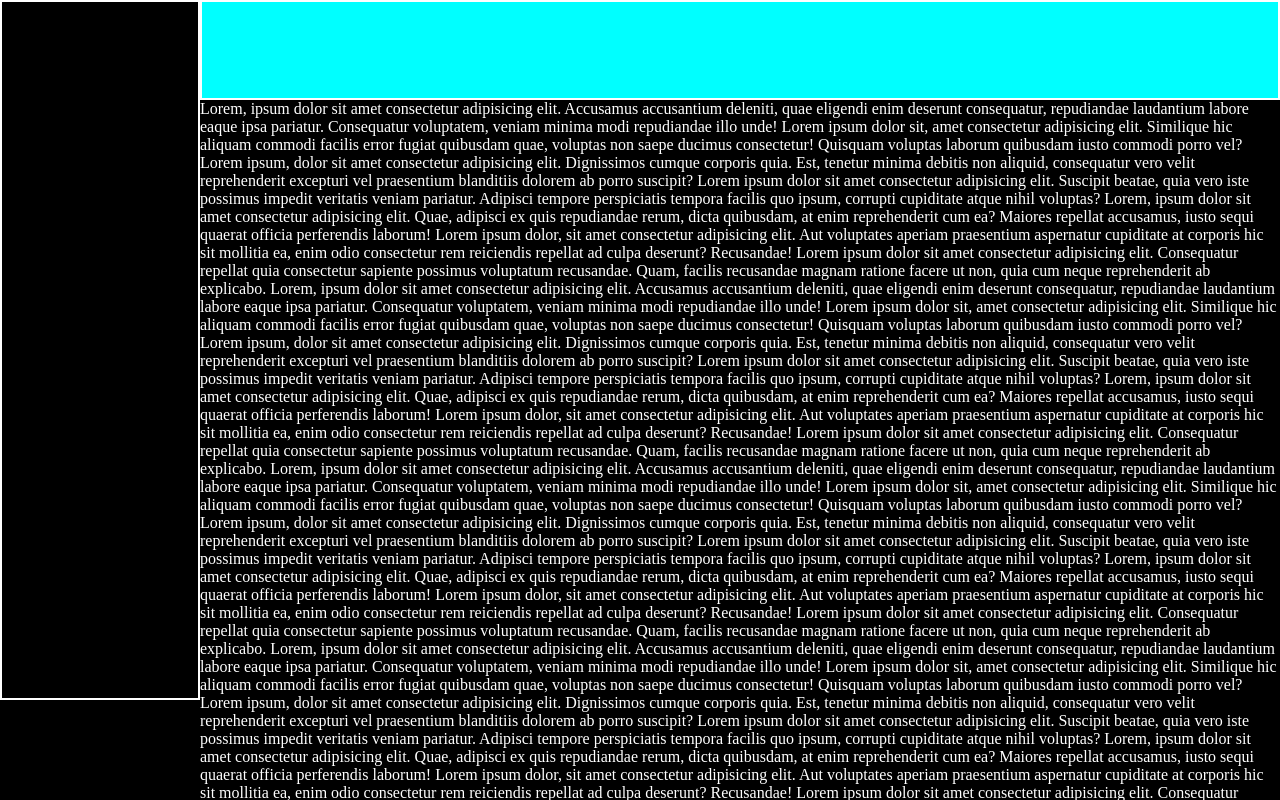
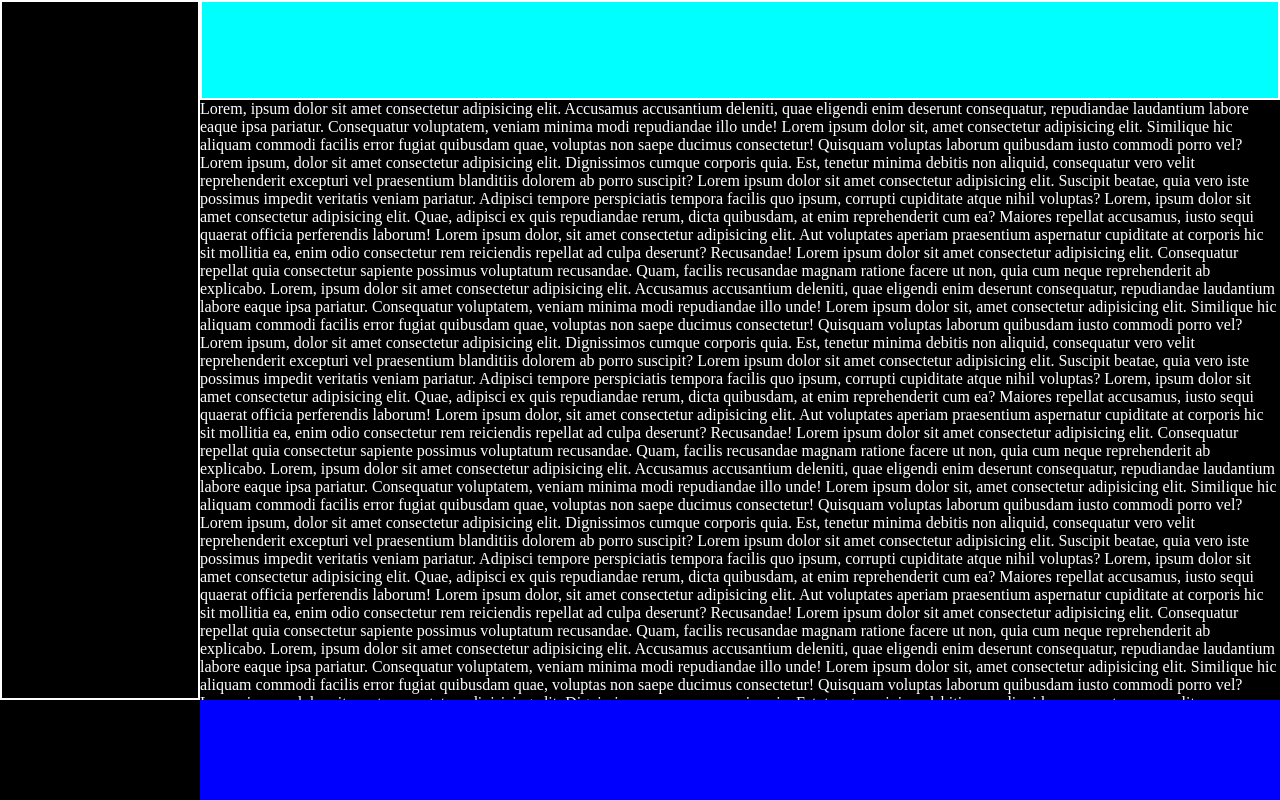
Before and after one commit to DeserioArianna/html-css-spotifyweb, a plain HTML site: page index.html in a window 1280 px wide. Drawn offline with Linux system fonts and the light colour scheme.

Commit message:
feat:completamento del footer a blocchi colorati

```diff
--- a/css/style.css
+++ b/css/style.css
@@ -13,6 +13,7 @@ img {
     width: 100%;
     height: calc(100vh -100px);
     display: flex;
+    flex-wrap: wrap;
 
 
 }
@@ -43,8 +44,16 @@ img {
 }
 
 
-.col-bottom p {
+.col-bottom  {
     color: #ffffff;
-    height: calc(100vh -200px);
+    height: calc(100vh - 200px);
     overflow-y: scroll;
 }
+
+.footer {
+    height: 100px;
+    width: 100%;
+
+    /* debug */
+    background-color: blue;
+}
--- a/index.html
+++ b/index.html
@@ -139,12 +139,10 @@
                         recusandae magnam ratione facere ut non, quia cum neque reprehenderit ab explicabo.
                     </p>
                 </div>
-            </div>
-            <div class="footer">
 
+                <div class="footer"></div>
             </div>
         </div>
-
     </main>
 
 </body>
```
